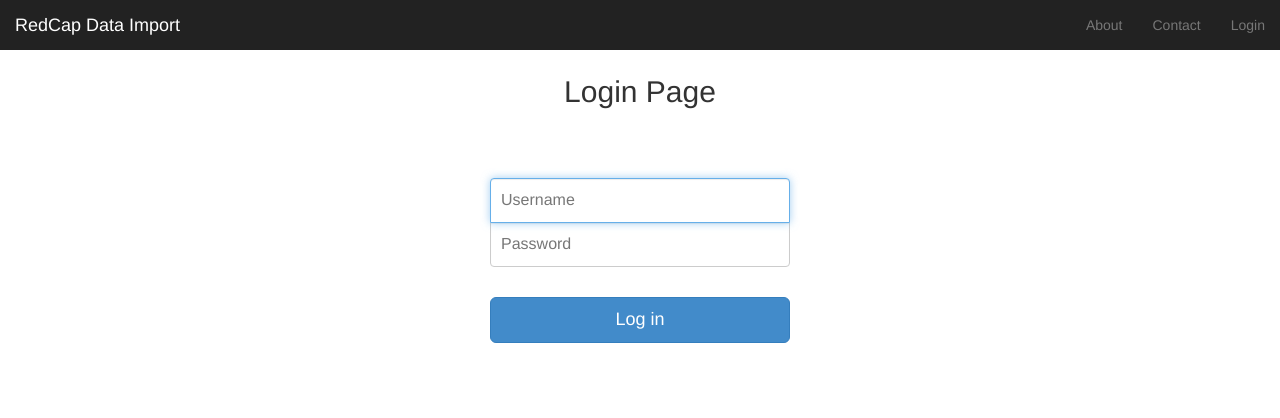
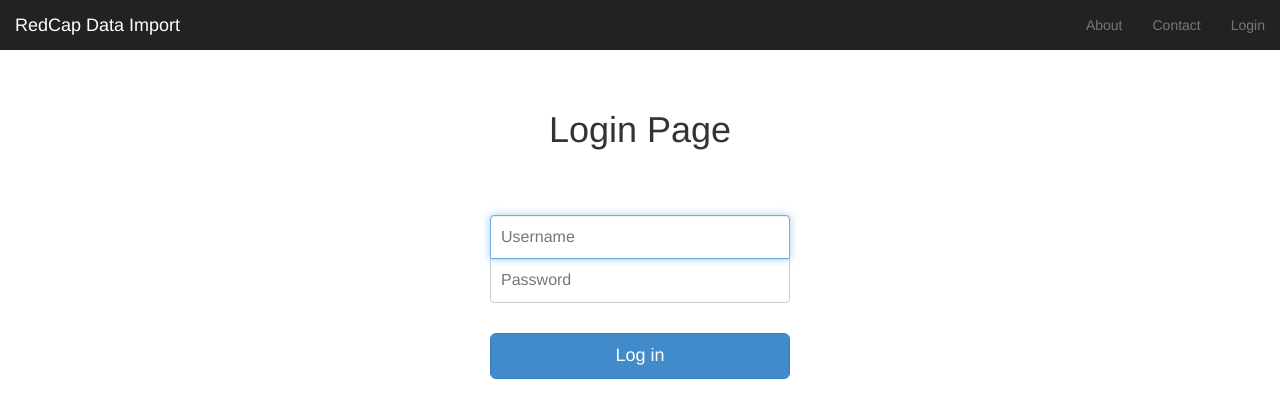
Before and after one commit to ctsit/redi-dropper-client, a Flask app: page / in a window 1280 px wide. Shown: the top 418 px of the page. Run offline with Flask 2, Linux system fonts and the light colour scheme; some libraries are stand-ins or nearby versions.

Commit message:
Make heading of login page consistent with other pages

```diff
--- a/app/redidropper/templates/login.html
+++ b/app/redidropper/templates/login.html
@@ -1,10 +1,12 @@
 {% extends "index.html" %}
 
 {% block content %}
+<link href="{{ url_for('static', filename='css/starter-template.css') }}" rel="stylesheet">
 	<div class="container">
+        <div class="starter-template">
+            <h1>Login Page</h1>
+        </div>
         <form class="form-signin" role="form" align="center" action="{{ url_for('uploaderhome') }}" method="get">
-            <h2 class="form-signin-heading" align="center">Login Page</h2>
-            <br><br><br>
             <input type="text" class="form-control" name="UNAME" id="UNAME" placeholder="Username" required autofocus>
             <input type="password" class="form-control" name="PSWD" id="PSWD" placeholder="Password" required>
             <br>
```
